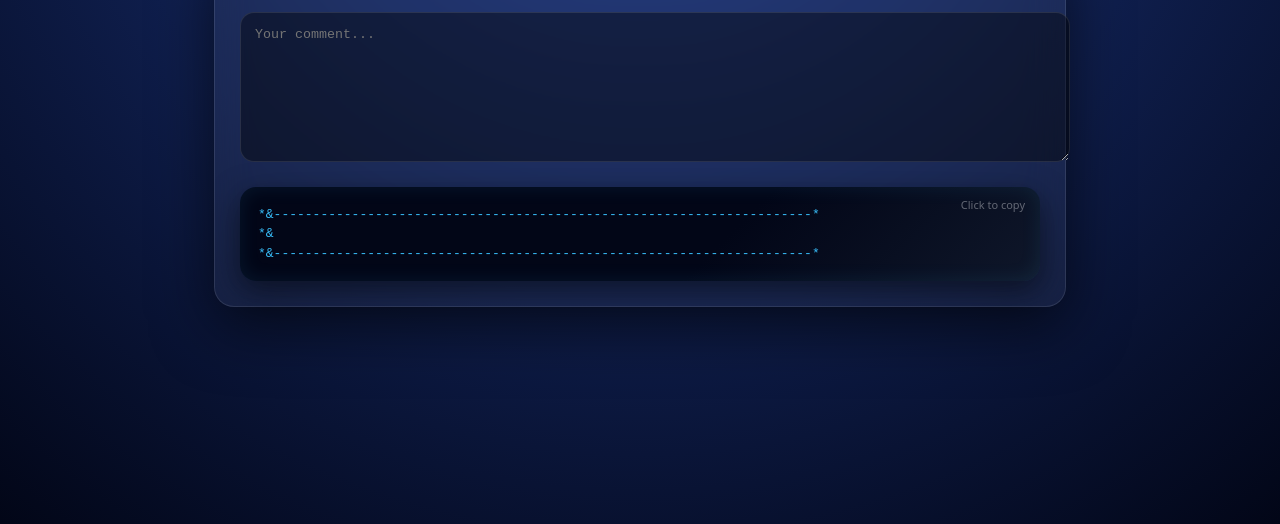
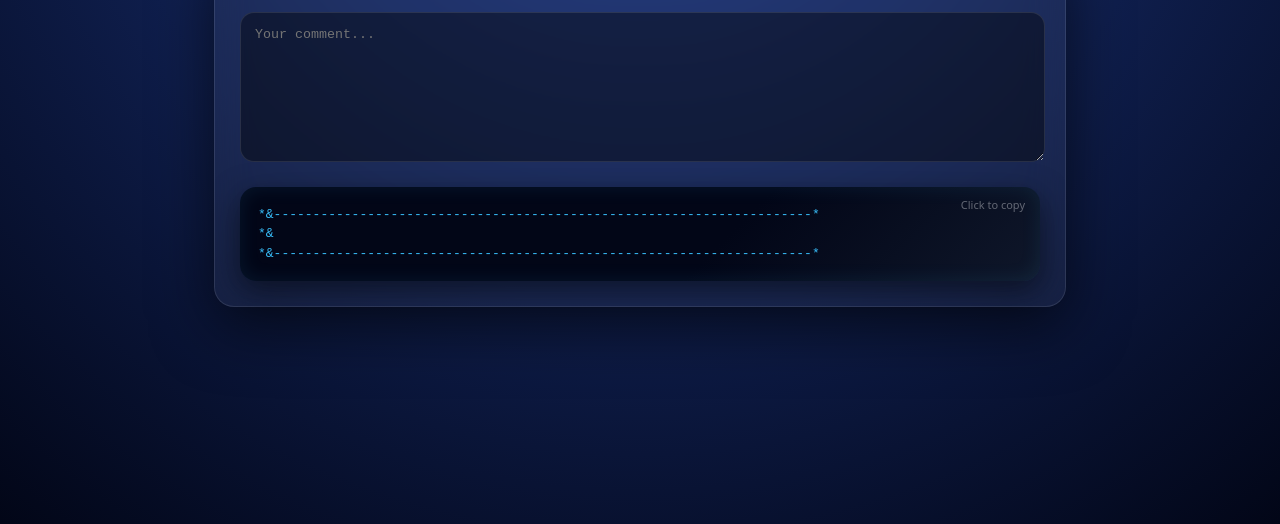
Before and after one commit to unpacked-dev/tools, a plain HTML site: page abap_comments/index.html in a window 1280 px wide. Shown: the part 276-800 px from the top of the page. Drawn offline with Linux system fonts and the light colour scheme.

Commit message:
Fixed abap-comment card width

```diff
--- a/abap_comments/index.html
+++ b/abap_comments/index.html
@@ -34,7 +34,7 @@
 		}
 
 		textarea {
-			width: 100%;
+			width: calc(100% - 25px);
 			height: 120px;
 			padding: 14px;
 			border-radius: 14px;
```
